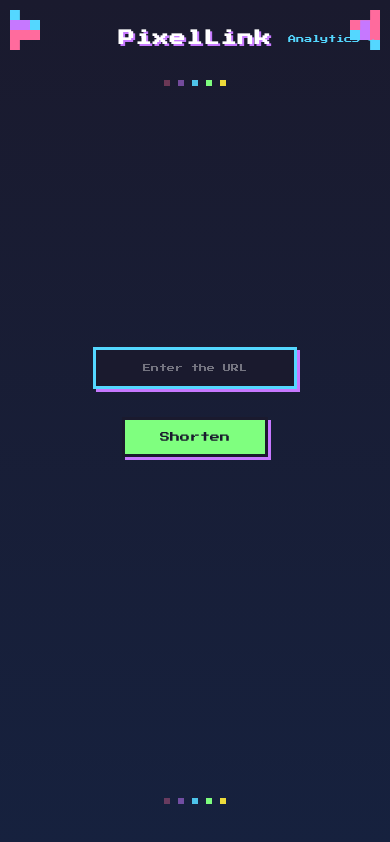
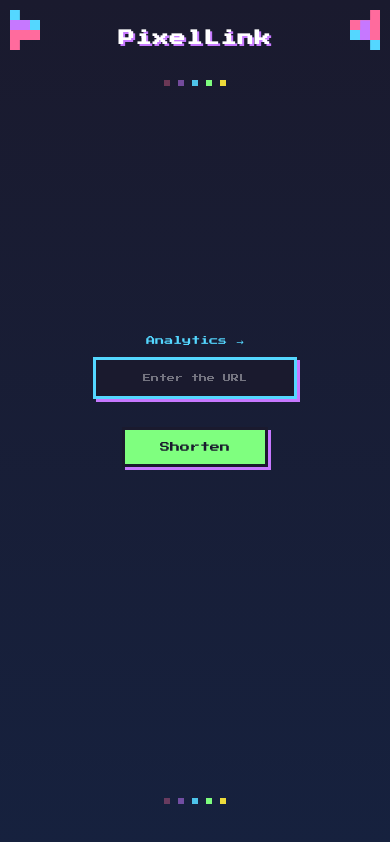
Before and after one commit to NiharKT12/Pixel-Link, a plain HTML site: page frontend/index.html in a window 390 px wide. Drawn offline with Linux system fonts and the light colour scheme.

Commit message:
Fix Analytics button position on mobile

```diff
--- a/frontend/style.css
+++ b/frontend/style.css
@@ -366,9 +366,12 @@ body {
     }
 
     .dashboard-link {
-        top: 35px;
-        right: 15px;
-        font-size: 8px;
+        position: static;
+        display: block;
+        margin-top: 20px;
+        margin-bottom: -10px;
+        font-size: 9px;
+        text-align: center;
     }
 
     .container {
```
